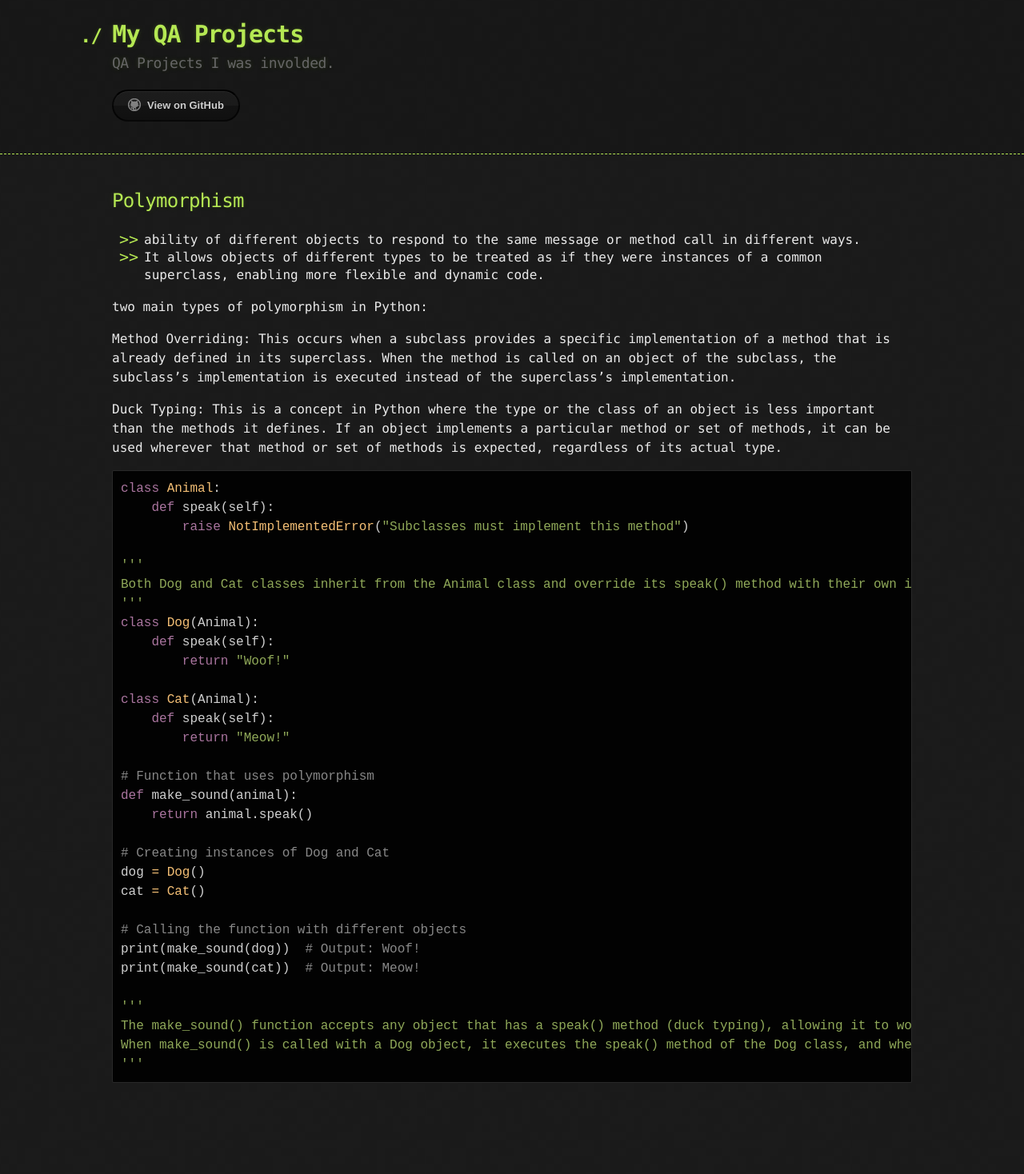
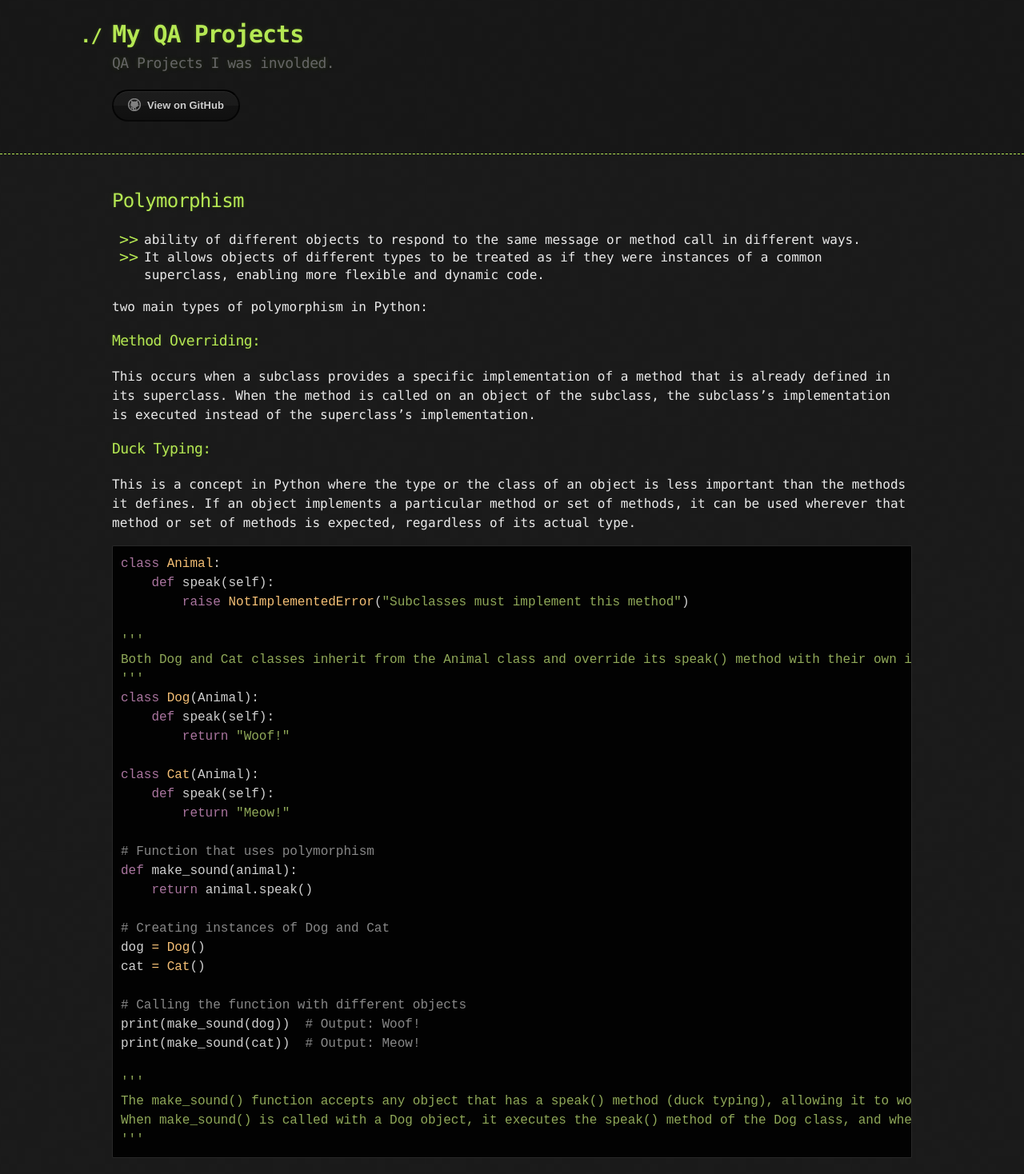
Before and after one commit to sciustechnologia/sciustechnologia.github.io, a Jekyll site: the page built from python/07_oop/0706_polymorphism.md, in a window 1280 px wide. Shown: the whole page at 80% size. Built offline with Jekyll 4.4.1, drawn with Linux system fonts in a browser that asks for light colours; before the commit the page ends 1374 px from its top, so only the background shows below that.

````diff
--- a/python/07_oop/0706_polymorphism.md
+++ b/python/07_oop/0706_polymorphism.md
@@ -10,10 +10,10 @@ layout: default
 
 two main types of polymorphism in Python:
 
-Method Overriding:
+### Method Overriding:
 This occurs when a subclass provides a specific implementation of a method that is already defined in its superclass. When the method is called on an object of the subclass, the subclass's implementation is executed instead of the superclass's implementation.
 
-Duck Typing:
+### Duck Typing:
 This is a concept in Python where the type or the class of an object is less important than the methods it defines. If an object implements a particular method or set of methods, it can be used wherever that method or set of methods is expected, regardless of its actual type.
 
 ```python
````
Also changed, not shown: other parts of python/07_oop/0706_polymorphism.md (+1 -1 lines).
